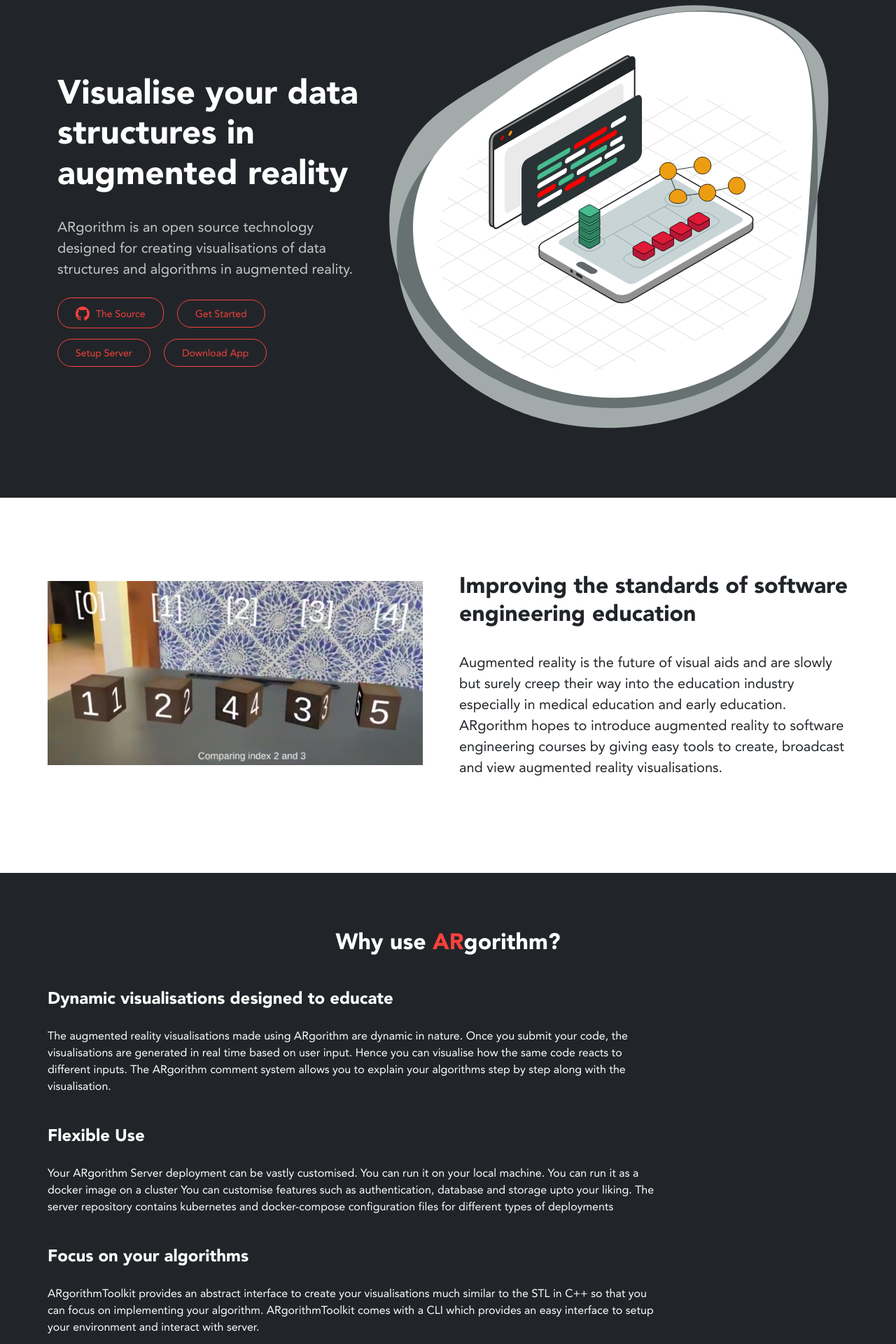
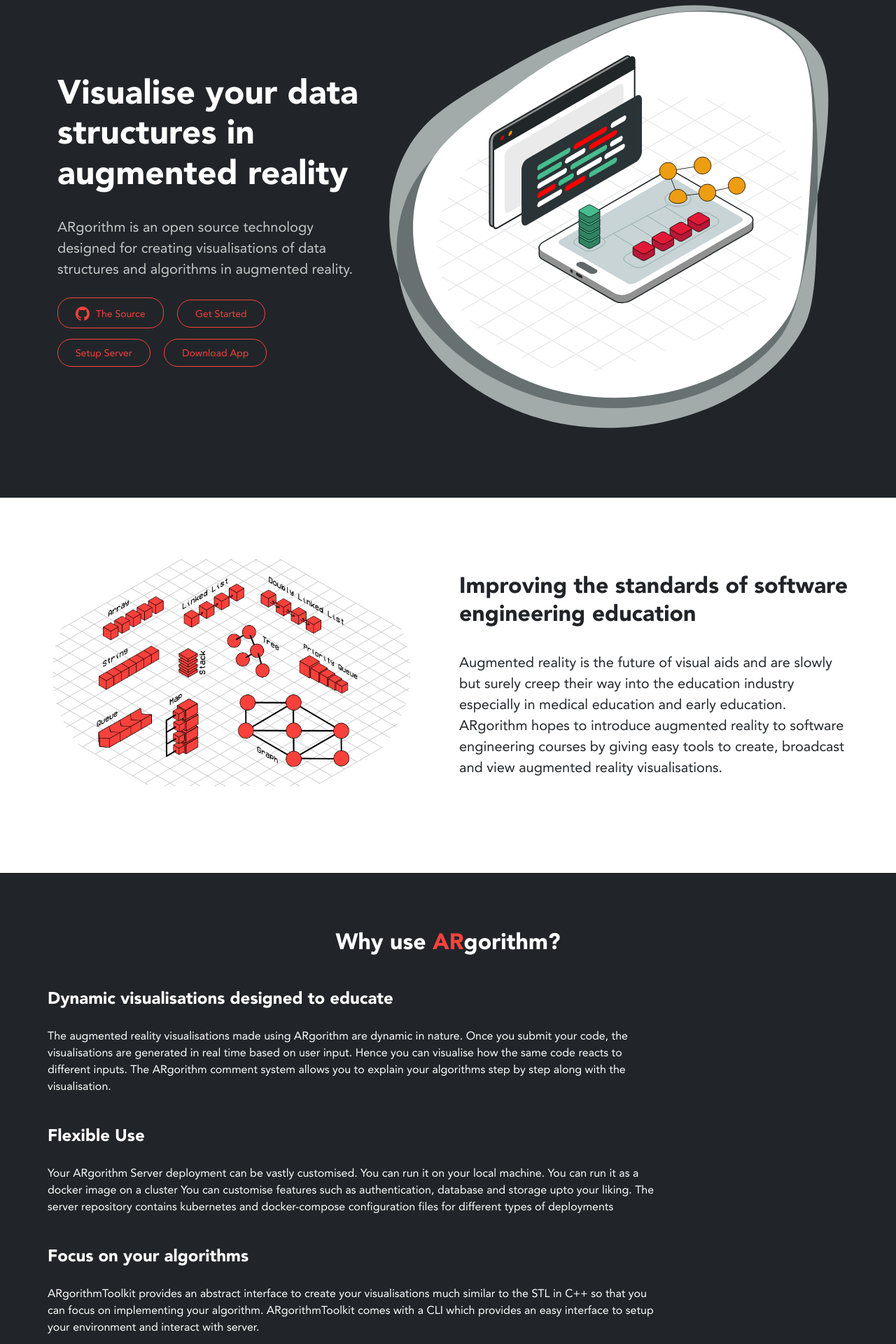
Before and after one commit to ARgorithm/argorithm.github.io, a Jekyll site: the page built from index.html, in a window 1280 px wide. Shown: the part 326-2246 px from the top of the page at 70% size. Built offline with Jekyll 4.4.1, drawn with Linux system fonts in a browser that asks for light colours.

Commit message:
Update index.html

```diff
--- a/index.html
+++ b/index.html
@@ -41,8 +41,8 @@
     <div>
       <div class="grid">
         <div class="col-6_md-12_md-first">
-          <img src="{{ "/images/screenshot.png" | relative_url }}"
-            alt="Provision and manage cloud infrastructure" />
+          <img src="{{ "/images/ARobject designs.png" | relative_url }}"
+            alt="ARgorithm objects" />
         </div>
         <div class="col-6_md-12">
           <h2>Improving the standards of software engineering education</h2>
```
